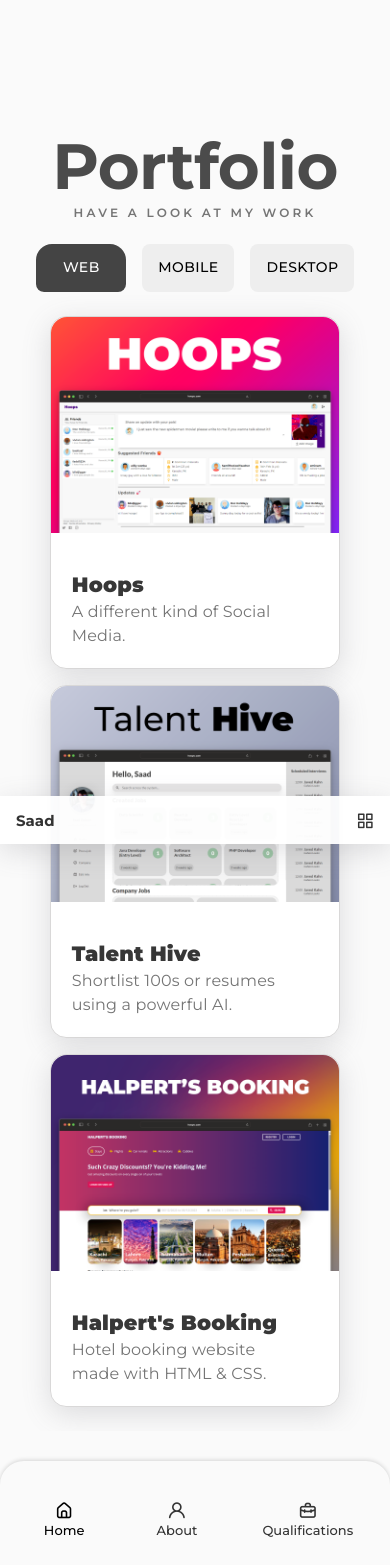
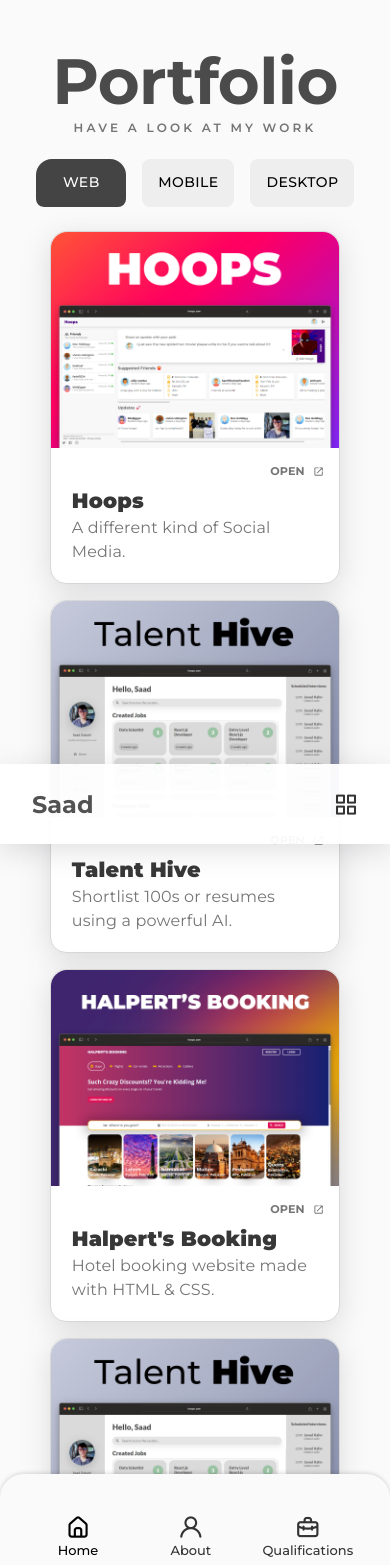
Before and after one commit to saadhzubairi/saadhzubairi_portfolio, a React (Create React App) app: page /Portfolio in a window 390 px wide. Shown: the top 1565 px of the page. Before the commit the page ends 1431 px from the top, so only its background shows below. Built offline with nearby package versions, Linux system fonts and the light colour scheme.

Commit message:
tweaks and changes to the ui

```diff
--- a/public/index.html
+++ b/public/index.html
@@ -6,7 +6,7 @@
   <meta name="viewport" content="width=device-width, initial-scale=1" />
   <link href='https://unpkg.com/boxicons@2.1.4/css/boxicons.min.css' rel='stylesheet'>
   <link rel="stylesheet" href="https://unicons.iconscout.com/release/v4.0.8/css/line.css">
-  <title>React App</title>
+  <title>Saad Zubairi</title>
 </head>
 <body>
   <div id="root"></div>
--- a/src/components/PortfolioPage/PortfolioPage.jsx
+++ b/src/components/PortfolioPage/PortfolioPage.jsx
@@ -180,12 +180,19 @@ const PortfolioPage = () => {
                 <ProjectCard data={hoops} />
                 <ProjectCard data={talenthive} />
                 <ProjectCard data={halpert} />
+                <ProjectCard data={talenthive} />
               </CustomTabPanel>
               <CustomTabPanel value={value} index={1}>
-                Item Two
+                <ProjectCard data={talenthive} />
+                <ProjectCard data={hoops} />
+                <ProjectCard data={talenthive} />
+                <ProjectCard data={halpert} />
               </CustomTabPanel>
               <CustomTabPanel value={value} index={2}>
-                Item Three
+                <ProjectCard data={talenthive} />
+                <ProjectCard data={halpert} />
+                <ProjectCard data={talenthive} />
+                <ProjectCard data={hoops} />
               </CustomTabPanel>
               <CustomTabPanel value={value} index={3}>
                 Item Four
--- a/src/components/PortfolioPage/portfoliopage.css
+++ b/src/components/PortfolioPage/portfoliopage.css
@@ -136,7 +136,7 @@
     align-items: start;
     justify-content: end;
     height: 8rem;
-    width: 16rem;
+    width: 17.5rem;
     padding: 1.2rem 1.3rem;
 }
 
@@ -166,8 +166,27 @@
     height: calc(89vh);
 }
 
+.pcard_openIcon{
+    position: absolute;
+    bottom:6.5rem;
+    right: 1rem;
+    display: flex;
+    align-items: center;
+    font-weight: 700;
+    font-size: 0.7rem;
+    gap: 0.5rem;
+}
+
 @media screen and (max-width: 768px) {
     .pcard_pane_right {
         display: none;
     }
+
+    .portfolio_body{
+        padding-bottom: 6rem;
+    }
+
+    .portfolio_heading{
+        margin-top: 5vh;
+    }
 }
--- a/src/components/PortfolioPage/projectCard.jsx
+++ b/src/components/PortfolioPage/projectCard.jsx
@@ -1,6 +1,7 @@
 import "./portfoliopage.css"
 import React from 'react'
 import { useNavigate } from "react-router-dom"
+import OpenInNewIcon from '@mui/icons-material/OpenInNew';
 
 const ProjectCard = ({ data }) => {
     const navigate = useNavigate();
@@ -23,9 +24,14 @@ const ProjectCard = ({ data }) => {
                     <div className="pcard_pane_left_bottom">
                         <div className="pcard_title">{data.name}</div>
                         <div className="pcard_subtitle">{data.subtitle}</div>
+                        <div className="pcard_openIcon">
+                            OPEN<OpenInNewIcon fontSize="0.5rem" />
+                        </div>
                     </div>
+
                 </div>
             </div>
+
         </div>
     )
 }
--- a/src/components/connect/Connect.jsx
+++ b/src/components/connect/Connect.jsx
@@ -96,13 +96,13 @@ const Connect = () => {
           Let's chat.<br />Tell me about your project.
         </div>
         <div className="connect_smallshot">Let's create something together 🤘</div>
-        <div className="connect_mailme">
+        <a className="connect_mailme" href="mailto:saadhzubairi@outlook.com" style={{textDecoration:"none",color:"inherit"}}>
           <i class='bx bx-envelope connect_mailme_mailbutton' ></i>
           <div className="connect_mailme_col">
             <div className="connect_mailme_col_text">Mail me at</div>
             <div className="connect_mailme_col_email"><a href="mailto:saadhzubairi@outlook.com" className="connect_mailme_col_email_actual">saadhzubairi@outlook.com</a></div>
           </div>
-        </div>
+        </a>
       </div>
       <div className="connect_left">
         <div className="sendmessage_float">
--- a/src/components/header/header.css
+++ b/src/components/header/header.css
@@ -70,6 +70,7 @@ header {
 .portfolio_button:hover .portfolio_link {
     color: white !important;
 }
+
 .portfolio_button .portfolio_link {
     color: #ddd !important;
     display: flex;
@@ -108,6 +109,10 @@ header {
         height: var(--header-height);
     }
 
+    .nav.container {
+        padding: 2.5rem 1rem;
+    }
+
     .nav__menu {
         position: fixed;
         bottom: -100%;
@@ -128,11 +133,11 @@ header {
     .nav__list {
         display: grid;
         grid-template-columns: repeat(3, 1fr);
-        gap: 2rem;
+        gap: 0.3rem;
     }
 
     .nav__icon {
-        font-size: 1.2rem;
+        font-size: 1.6rem;
     }
 
     .nav__close {
@@ -155,8 +160,14 @@ header {
     }
 
     .nav__toggle {
-        font-size: 1.1rem;
+        font-size: 1.5rem;
         cursor: pointer;
+    }
+
+    .nav__logo{
+        font-size: 1.5rem;
+        font-weight: 700;
+        color: #525252;
     }
 
     @media screen and (max-width:350px) {
--- a/src/components/home/home.css
+++ b/src/components/home/home.css
@@ -152,6 +152,17 @@
 }
 
 @media screen and (max-width: 768px) {
+    .home__content {
+        display: flex;
+        flex-direction: column;
+        padding-top: 1.5rem;
+    }
+    .home__social{
+        display: flex;
+        flex-direction: row;
+        gap: 1.5rem;
+    }
+
     .home_buttons_list {
         display: flex;
         flex-direction: column;
@@ -174,10 +185,7 @@
         width: 10px;
     }
 
-    .home__content {
-        grid-template-columns: 0.5fr 3fr;
-        padding-top: 3.5rem;
-    }
+
 
     .home__img {
         order: initial;
```
Also changed, not shown: public/favicon.png (added), 1 other file (tests, documents, lock files or other folders).
